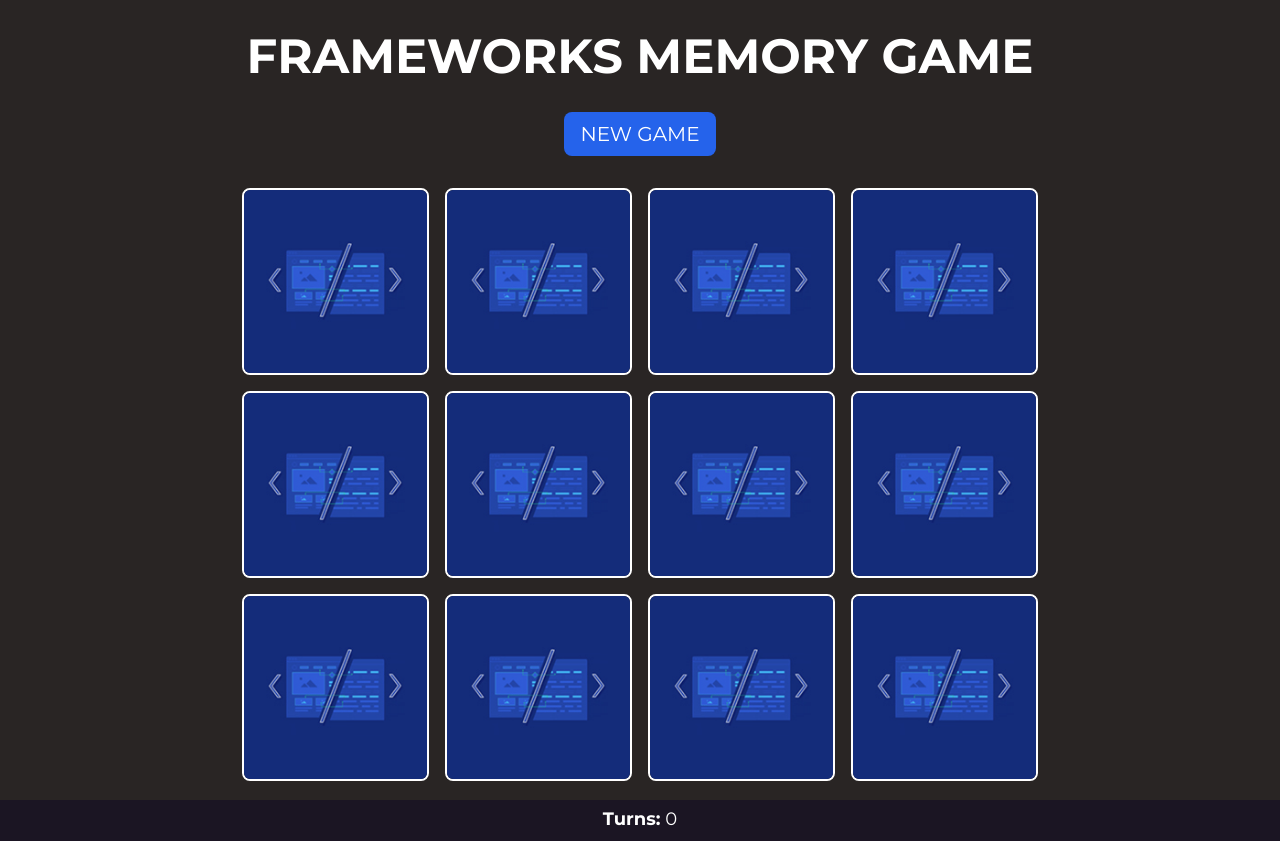
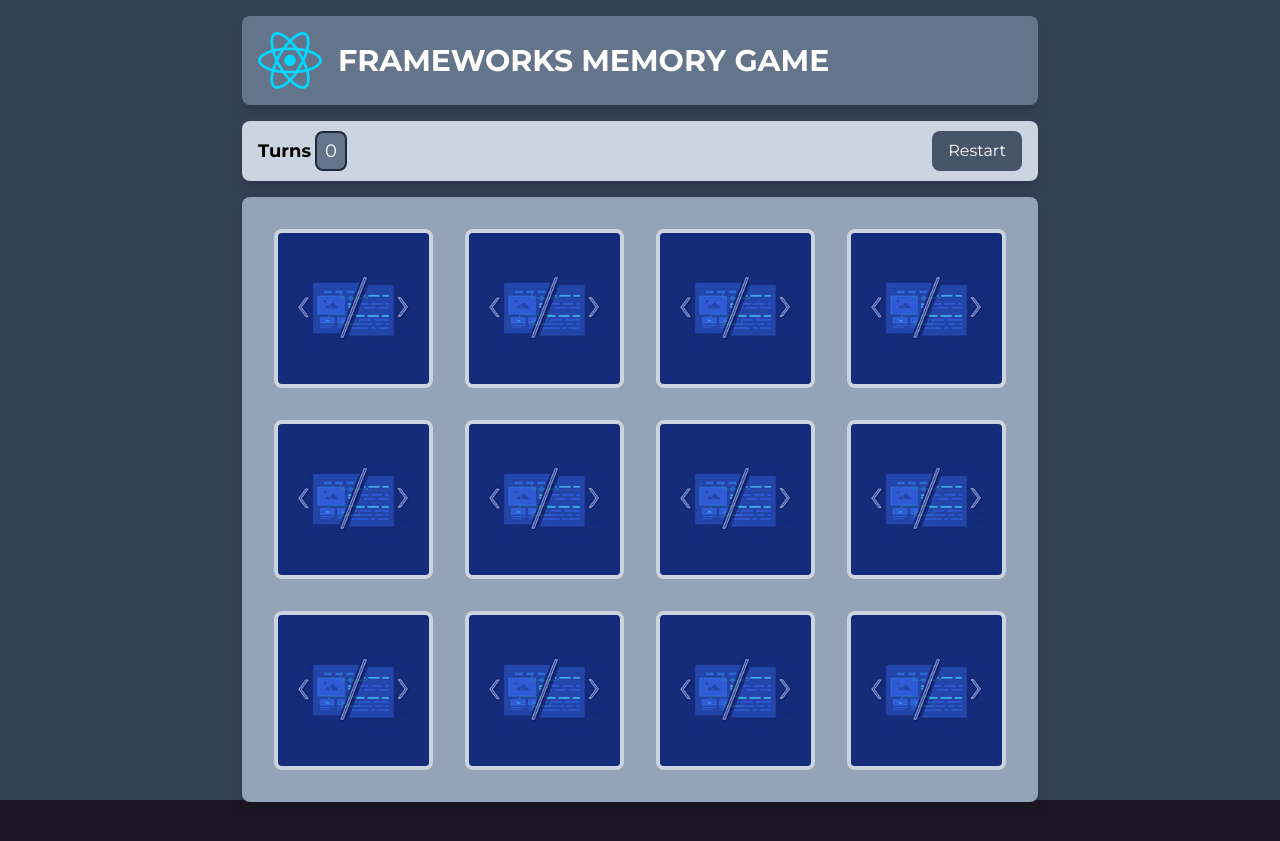
Before and after one commit to molul/framework_memory_game, a React (Vite) app: page / in a window 1280 px wide. After the commit the page ends 818 px from the top, so only its background shows below. Built offline with nearby package versions, Linux system fonts and the light colour scheme.

Commit message:
Restyling

```diff
--- a/src/App.jsx
+++ b/src/App.jsx
@@ -1,6 +1,7 @@
 import { useEffect, useState } from "react";
 import "./App.css";
 import Card from "./components/Card";
+import NewGameButton from "./components/NewGameButton";
 
 const cardImages = [
   { src: "/img/angular.jpg", matched: false },
@@ -89,32 +90,47 @@ function App() {
 
   return (
     <>
-			<div className="font-montserrat bg-stone-800 h-screen">
-				<h1 className="text-xl sm:text-3xl md:text-4xl lg:text-5xl font-bold pt-8">FRAMEWORKS MEMORY GAME</h1>
-				<button
-					onClick={shuffleCards}
-					className="
-						my-8
-						bg-blue-600
-						hover:bg-blue-500
-						transition-colors
-						text-base
-						sm:text-lg
-						md:text-xl
+			<div className="font-montserrat bg-slate-700 h-screen">
 
-						px-4
-						py-2
-						rounded-lg
-						"
-				>
-					NEW GAME
-				</button>
+				<div className="max-w-[860px] px-8 mx-auto py-4">
 
-				<div className={`font-bold absolute top-1/2 left-1/2 transform -translate-x-1/2 -translate-y-1/2 bg-green-600  w-full py-4 transition-opacity duration-1000 ${endGame ? 'z-50 opacity-100' : 'z-1 opacity-0'}`}>
+					<div className="bg-slate-500 flex items-center justify-left gap-4 p-4 rounded-lg  shadow-lg">
+						<div className="w-12 sm:w-16 ">
+							<img src="/react.png" alt="react_icon" />
+						</div>
+						<div className="flex flex-col sm:flex-row sm:gap-2 text-lg text-left sm:text-2xl md:text-3xl lg:text-3xl font-bold">
+							<div className="">FRAMEWORKS</div>
+							<div className="">MEMORY GAME</div>
+						</div>
+					</div>
+
+					<div className="text-center">
+						{/* Interface */}
+						<div className="flex justify-between items-center my-4 rounded-lg bg-slate-300 py-2 px-4 shadow-lg">
+
+							{/* TURNS COUNT */}
+							<div className="text-sm sm:text-lg text-black flex gap-1 items-center">
+									<span className="font-bold">Turns</span>
+									<div className="bg-slate-500 px-2 py-1 rounded-lg text-white border-2 border-slate-800">
+										{turns}
+									</div>
+							</div>
+
+							{/* YOU WIN TEXT */}
+							<div
+								className={`bg-green-600 bg-opacity-95 transform-opacity duration-1000 text-sm sm:text-lg px-4 py-2 rounded-lg font-bold flex justify-center items-center ${endGame ? 'animate-pulse opacity-100' : 'opacity-0'}`}>
 								YOU WIN!!
 							</div>
 
-				<div className="max-w-[860px] px-8 grid grid-cols-3 md:grid-cols-4 gap-4 mx-auto">
+							{/* RESTART GAME BUTTON */}
+							<div className="z-50">
+								<NewGameButton func={shuffleCards} title="Restart" />
+							</div>
+						</div>
+
+
+						{/* CARDS GRID */}
+						<div className="grid grid-cols-3 md:grid-cols-4 gap-4 md:gap-8 mx-auto bg-slate-400 p-4 sm:p-8 rounded-lg shadow-lg">
 							{cards.map((card, index) => (
 								<Card
 									handleChoice={handleChoice}
@@ -125,9 +141,7 @@ function App() {
 								/>
 							))}
 						</div>
-
-				<div className="text-lg mt-4 py-2 ">
-					<span className="font-bold">Turns:</span> {turns}
+					</div>
 				</div>
 			</div>
     </>
--- a/src/components/Card.jsx
+++ b/src/components/Card.jsx
@@ -9,7 +9,7 @@ const Card = ({ card, handleChoice, flipped, disabled }) => {
 	}
 
   return (
-    <div className='card'>
+    <div className='card '>
       <div className={`
 				overflow-hidden
 				text-center
@@ -19,9 +19,9 @@ const Card = ({ card, handleChoice, flipped, disabled }) => {
 				}
 				`}
 			>
-				<img className="front  mx-auto rounded-lg border-2 border-white bg-green-400" src={card.src} alt={"front-" + card.src} />
+				<img className="front  mx-auto rounded-lg border-4 border-slate-500 bg-green-400" src={card.src} alt={"front-" + card.src} />
 
-				<img onClick={handleClick} className="transition-transform back mx-auto  rounded-lg border-2 border-white bg-green-400" src="/img/back.jpg" alt="back" />
+				<img onClick={handleClick} className="transition-transform back mx-auto  rounded-lg border-4 border-slate-300 bg-green-400" src="/img/back.jpg" alt="back" />
       </div>
     </div>
   );
--- /dev/null
+++ b/src/components/NewGameButton.jsx
@@ -0,0 +1,25 @@
+
+const NewGameButton = ({ func, title }) => {
+
+  return (
+		<button
+		onClick={func}
+		className="
+			bg-slate-600
+			hover:bg-slate-400
+			transition-colors
+			text-sm
+			sm:text-base
+			px-4
+			py-2
+			rounded-lg
+			"
+	>
+		{title}
+	</button>
+
+  );
+};
+
+
+export default NewGameButton;
--- a/src/index.css
+++ b/src/index.css
@@ -4,10 +4,5 @@
 
 
 body {
-	font-family: Montserrat, sans-serif;
-	margin: 0;
-	font-size: 1.5em;
-	text-align: center;
-	background: #1b1523;
-	color: white;
+	@apply font-montserrat m-0 text-xl text-center bg-[#1b1523] text-white;
 }
```
Also changed, not shown: public/react.png (added). Lines whose indentation alone changed are shown as unchanged.
